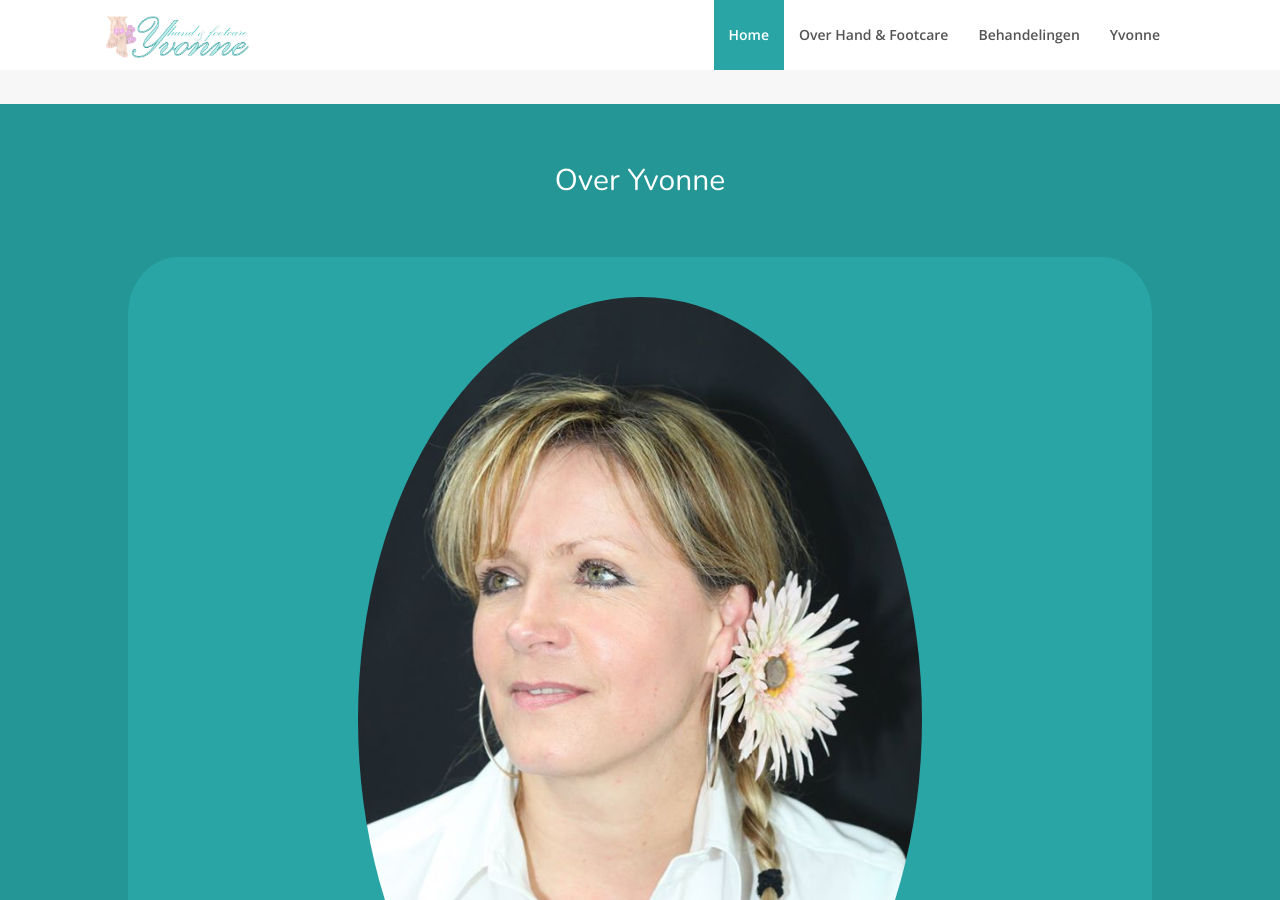
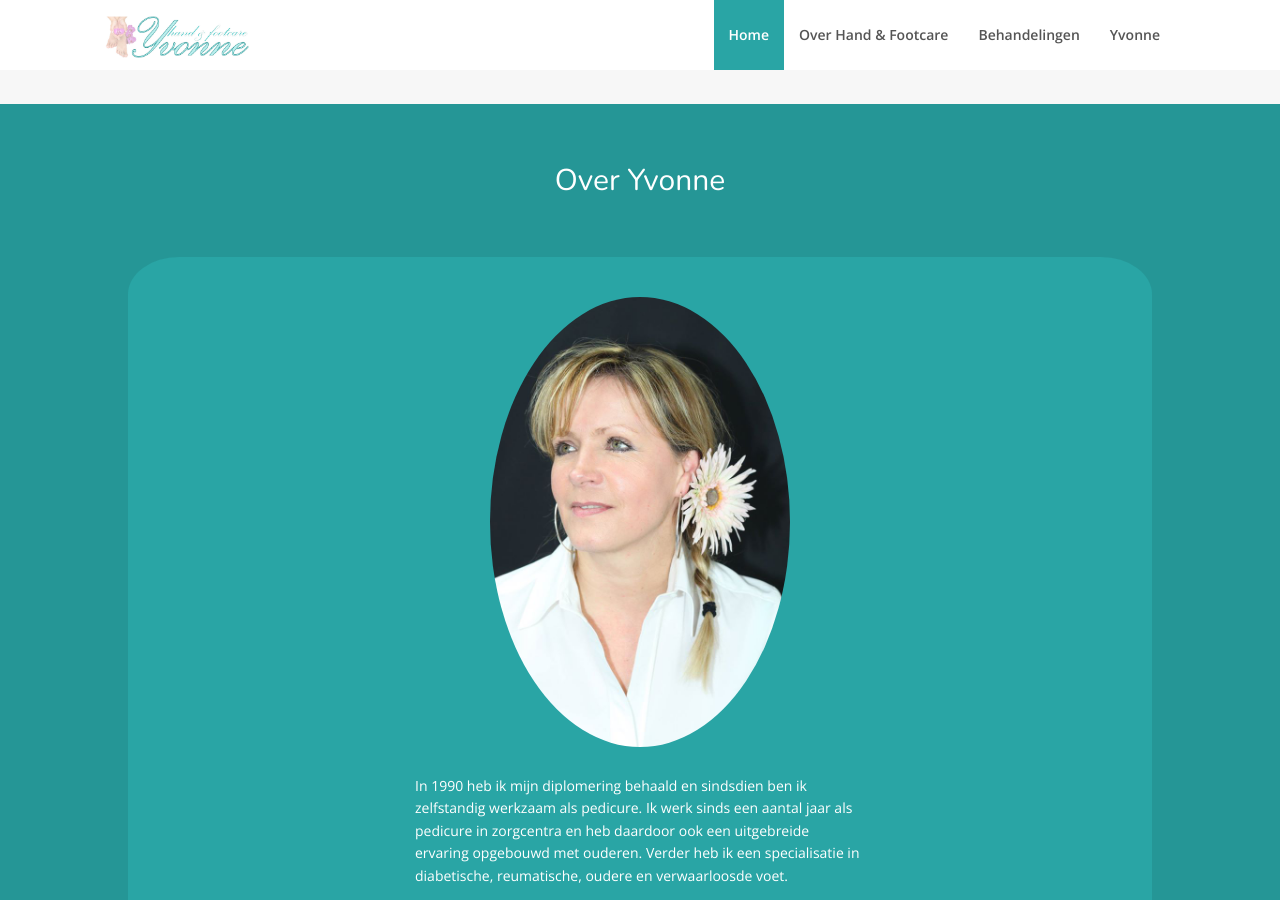
Before and after one commit to yvonne-site/yvonne-site.github.io, a Jekyll site: the page built from index.html, in a window 1280 px wide and 900 px high, scrolled down 2458 px. Built offline with Jekyll 4.4.1, drawn with Linux system fonts in a browser that asks for light colours.

Commit message:
Fix image height

```diff
--- a/_includes/footer.html
+++ b/_includes/footer.html
@@ -6,7 +6,7 @@
             <li><a href="#"><small>Algemene voorwaarden</small></a></li>
             <li><a href="#"><small>Privacy beleid</small></a></li>
         </ul>
-
+        <br>
         <small class="foot center"><a href="https://mickeybeurskens.nl" style="text-decoration: none; margin-top: 15px;">{% if site.copyright %} {{ site.copyright }} {% endif %}</a></small>
 
     </div>
--- a/css/custom.css
+++ b/css/custom.css
@@ -201,6 +201,7 @@ a.anchor {
 
 .team-member-inner img{
   border-radius: 50%;
+  width: 300px;
   min-width: 100px;
   margin: auto;
 }
```
